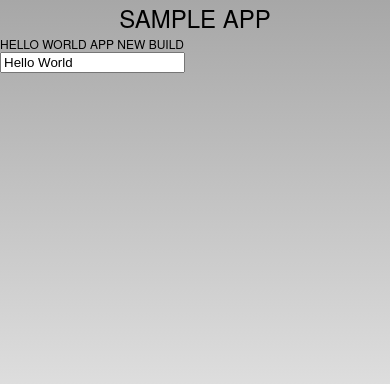
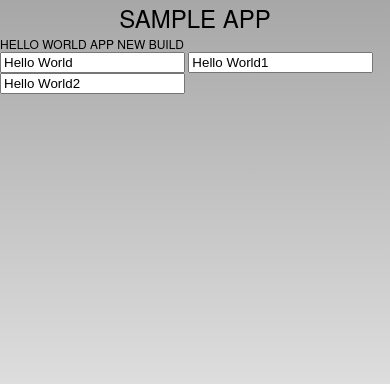
Before and after one commit to Rajesh71983/sampleapp, a plain HTML site: page index.html in a window 390 px wide. Drawn offline with Linux system fonts and the light colour scheme; some packages are replaced by stand-ins of ours.

Commit message:
Update index.html

```diff
--- a/index.html
+++ b/index.html
@@ -48,6 +48,8 @@
 
 		<div>Hello World app new build</div>
 		<input type="text" name="firstname" id="firstname" value="Hello World">
+	    <input type="text" name="firstname" id="firstname1" value="Hello World1">
+	    <input type="text" name="firstname" id="firstname2" value="Hello World2">
     </div>
     <script type="text/javascript" src="cordova.js"></script>
     <script type="text/javascript" src="js/index.js"></script>
```
